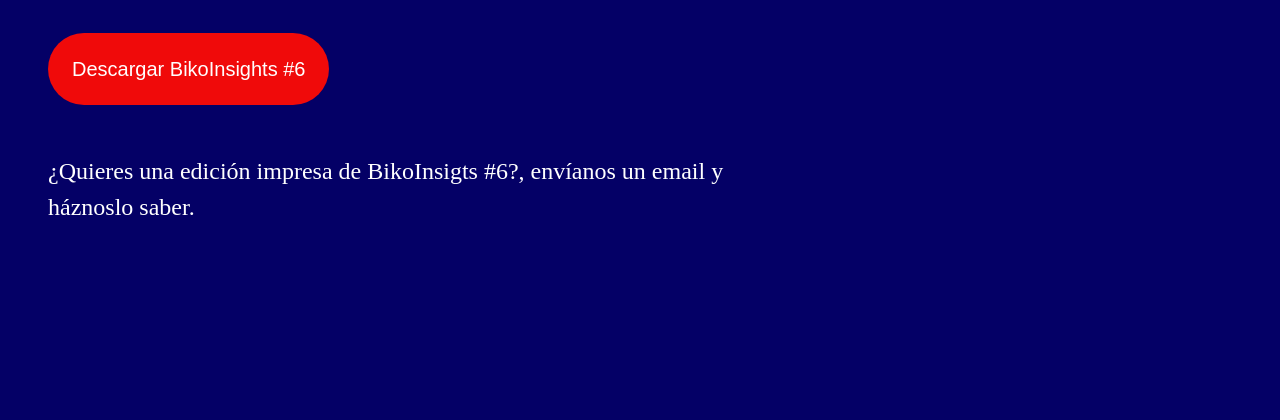
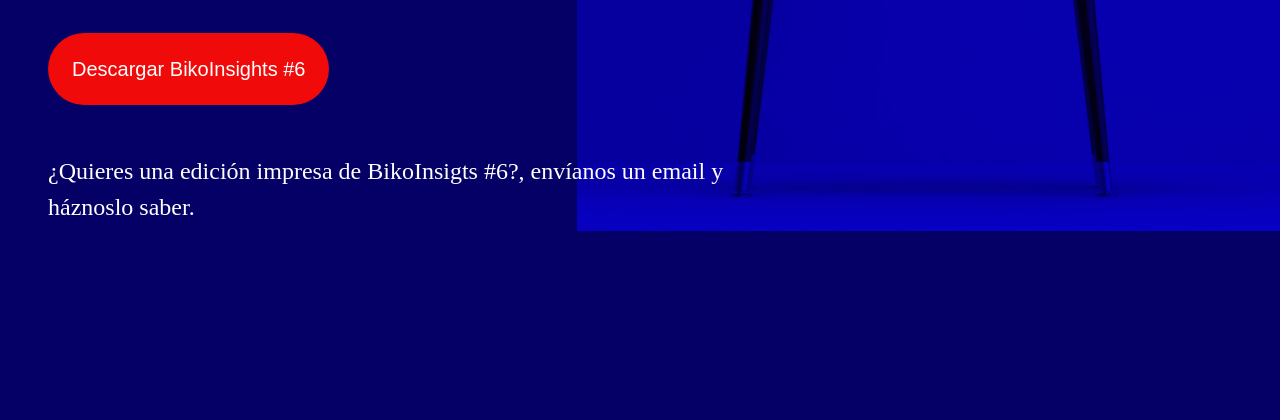
Before and after one commit to biko2/insights-web, an Astro site: page / in a window 1280 px wide. Shown: the part 569-989 px from the top of the page. Built offline with nearby package versions, Linux system fonts and the light colour scheme; Astro itself is replaced by a stand-in of ours; a web font is replaced by a local one.

Commit message:
chore: añade imagen tele grande

```diff
--- a/src/views/Home/Home.tsx
+++ b/src/views/Home/Home.tsx
@@ -1,6 +1,5 @@
 import React from 'react';
 
-import logo from '../../../public/logo.svg';
 import container from '../components/container.module.scss';
 import styles from './home.module.scss';
 
--- a/src/views/Home/home.module.scss
+++ b/src/views/Home/home.module.scss
@@ -8,7 +8,31 @@
 }
 
 .heroContainer {
+  background: url("../../../public/images/bg-medium.jpg");
+  background-repeat: no-repeat;
+  background-position: center;
+  background-size: cover;
+
   color: $background-default;
+  @include media($tablet) {
+    background: url("../../../public/images/bg-large.jpg");
+    background-repeat: no-repeat;
+    background-position: right;
+    background-size: contain;
+  }
+
+  @include media($desktop) {
+    background: url("../../../public/images/bg-xlarge.jpg");
+    background-repeat: no-repeat;
+    background-position: right;
+    background-size: contain;
+  }
+
+  @include media($largeDesktop) {
+    background: url("../../../public/images/bg-2xlarge.jpg");
+    background-repeat: no-repeat;
+    background-position: right;
+  }
 }
 
 .heroWrapper {
```
Also changed, not shown: public/images/bg-2xlarge.jpg (added), public/images/bg-large.jpg (added), public/images/bg-medium.jpg (added), public/images/bg-small.jpg (added), public/images/bg-xlarge.jpg (added).
